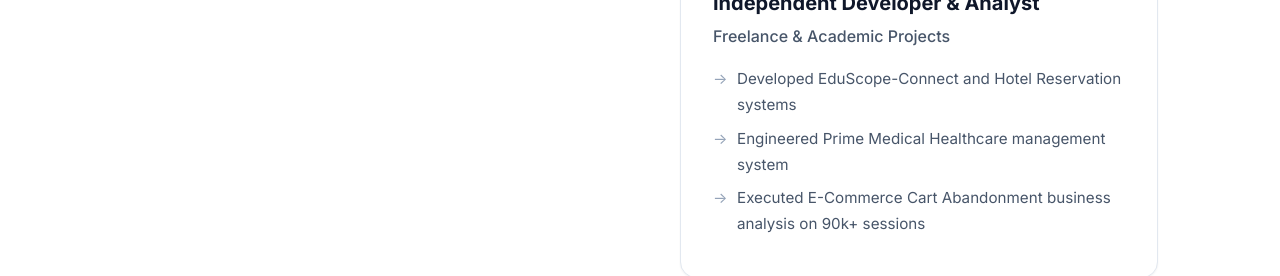
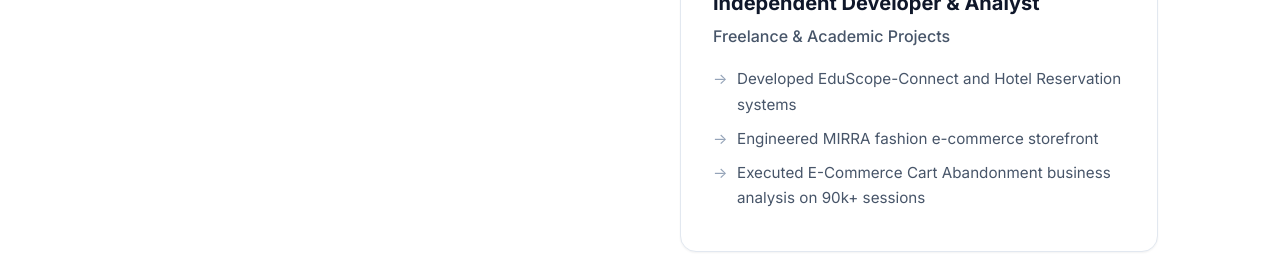
Before and after one commit to dulanjanhasaranga/dulanjanhasaranga, a React (Vite) app: page / in a window 1280 px wide. Shown: the part 2360-2636 px from the top of the page. Built offline with nearby package versions, Linux system fonts and the light colour scheme.

Commit message:
Update Experience section in About page to mention MIRRA

```diff
--- a/src/pages/About.jsx
+++ b/src/pages/About.jsx
@@ -129,7 +129,7 @@ const About = () => {
                 <p>Freelance & Academic Projects</p>
                 <ul className="timeline-details">
                   <li>Developed EduScope-Connect and Hotel Reservation systems</li>
-                  <li>Engineered Prime Medical Healthcare management system</li>
+                  <li>Engineered MIRRA fashion e-commerce storefront</li>
                   <li>Executed E-Commerce Cart Abandonment business analysis on 90k+ sessions</li>
                 </ul>
               </div>
```
